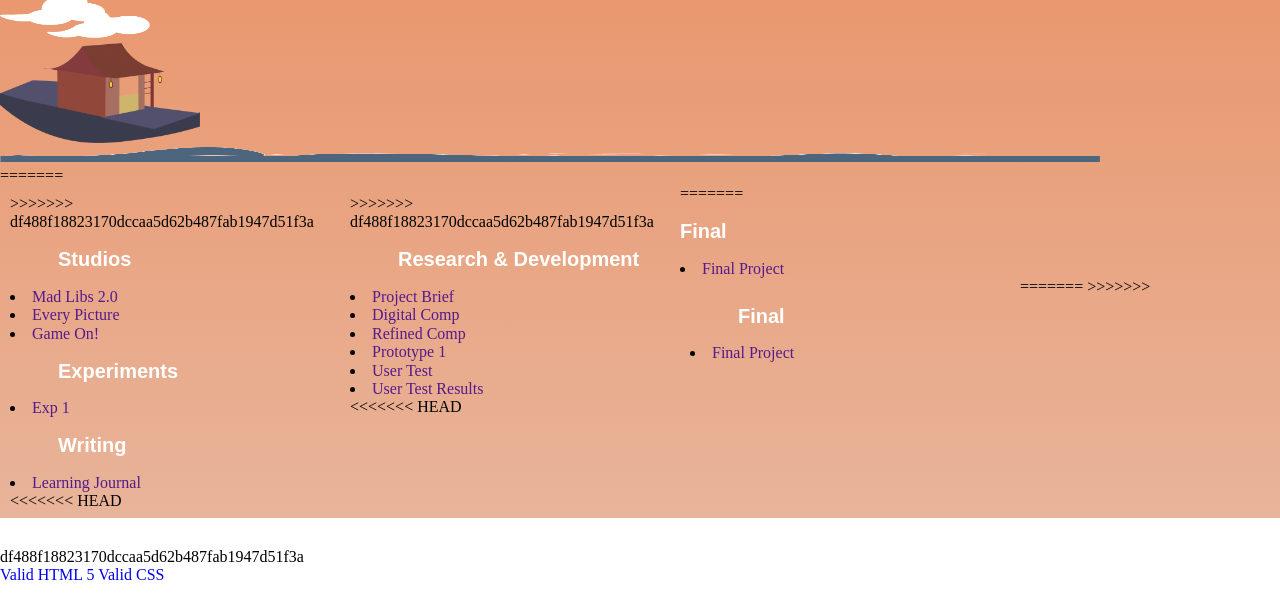
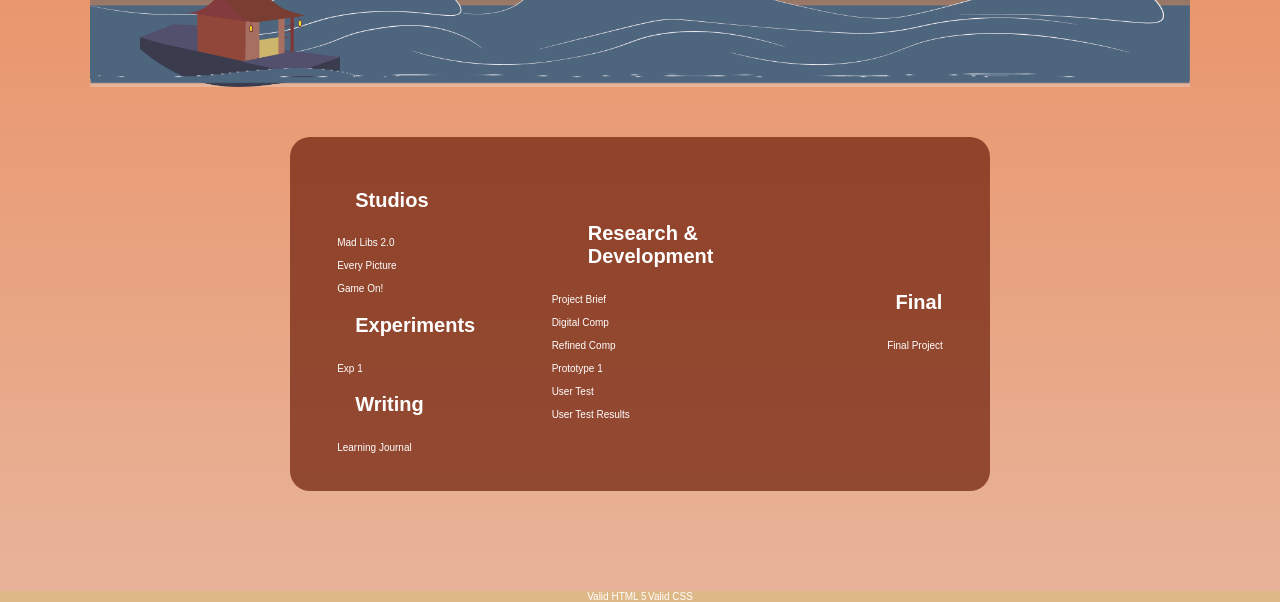
Before and after one commit to phzhou130/.github.io, a plain HTML site: page des157a/index.html in a window 1280 px wide. Shown: the part 282-884 px from the top of the page. Drawn offline with nearby package versions, Linux system fonts and the light colour scheme; a web font is replaced by a local one.

Commit message:
personalportal

```diff
--- a/des157a/index.html
+++ b/des157a/index.html
@@ -4,14 +4,12 @@
 <head>
     <link href="https://cdnjs.cloudflare.com/ajax/libs/normalize/8.0.1/normalize.min.css" rel="stylesheet">
     <link rel="preconnect" href="https://fonts.googleapis.com">
-<<<<<<< HEAD
     <link rel="preconnect" href="https://fonts.gstatic.com" crossorigin>
     <link href="https://fonts.googleapis.com/css2?family=Gemunu+Libre:wght@200;300&display=swap" rel="stylesheet">
 
 
 
-=======
->>>>>>> df488f18823170dccaa5d62b487fab1947d51f3a
+
     <link href="styles.css" rel="stylesheet">
 </head>
 
@@ -19,7 +17,6 @@
     <header>
         <h1>Penghua Zhou</h1>
         <h2>DES 157A - Interactive Media II - Fall 2021</h2>
-<<<<<<< HEAD
         <div class="banner">
 
             <div class="sea">
@@ -44,13 +41,6 @@
 
     <main>
             <section>
-=======
-        <div id="banner"></div>
-    </header>
-    <main>
-        <div class="row">
-            <div class="column">
->>>>>>> df488f18823170dccaa5d62b487fab1947d51f3a
                 <h2>Studios</h2>
                 <li><a href="">Mad Libs 2.0</a></li>
                 <li><a href=""> Every Picture </a></li>
@@ -59,15 +49,8 @@
                 <li><a href=""> Exp 1 </a></li>
                 <h2>Writing</h2>
                 <li><a href=""> Learning Journal </a></li>
-<<<<<<< HEAD
             </section>
-
             <section>
-=======
-            </div>
-
-            <div class="column">
->>>>>>> df488f18823170dccaa5d62b487fab1947d51f3a
                 <h2>Research & Development</h2>
                 <li><a href="">Project Brief</a></li>
                 <li><a href="">Digital Comp</a></li>
@@ -75,7 +58,6 @@
                 <li><a href="">Prototype 1</a></li>
                 <li><a href="">User Test</a></li>
                 <li><a href="">User Test Results</a></li>
-<<<<<<< HEAD
             </section>
 
             <section>
@@ -83,15 +65,7 @@
                 <li><a href=""> Final Project</a></li>
             </section>
 
-=======
-            </div>
 
-            <div class="column">
-                <h2>Final</h2>
-                <li><a href=""> Final Project</a></li>
-            </div>
-        </div>
->>>>>>> df488f18823170dccaa5d62b487fab1947d51f3a
     </main>
     <footer>
         <a href="https://validator.w3.org/check?uri=https://yourusername.github.io/des157">Valid HTML 5</a>
--- a/des157a/styles.css
+++ b/des157a/styles.css
@@ -1,4 +1,4 @@
-<<<<<<< HEAD
+
 html {
     /* background: rgb(234, 137, 88); */
     background: linear-gradient(180deg, rgba(234, 137, 88, 1) 0%, rgba(232, 180, 154, 1) 100%, rgba(0, 212, 255, 1) 100%);
@@ -19,17 +19,10 @@ h2 {
     font-size: 20px;
     font-family: 'Gemunu Libre', sans-serif;
     margin-left: 15%;
-
-=======
-h2 {
-    display: flex;
->>>>>>> df488f18823170dccaa5d62b487fab1947d51f3a
 }
 
-li {
+li{
     list-style-type: none;
-<<<<<<< HEAD
-    margin: auto;
 }
 
 a {
@@ -168,38 +161,3 @@ footer{
         transform: translateY(-4px);
     }
 }
-=======
-}
-
-a {
-    text-decoration: none;
-}
-
-body {
-    /* background: rgb(234, 137, 88); */
-    background: linear-gradient(180deg, rgba(234, 137, 88, 1) 0%, rgba(232, 180, 154, 1) 100%, rgba(0, 212, 255, 1) 100%);
-    background-repeat: no-repeat;
-    background-size: 100% 100%;
-    height: 100vh;
-    display: flex;
-    flex-direction: column;
-}
-
-.column {
-    float: left;
-    width: 25%;
-    padding: 10px;
-    height: 250px;
-}
-
-.row:after {
-    content: "";
-    display: flex;
-}
-
-
-/*--footer{}--*/
-
-
-/*--#banner {}*--/
->>>>>>> df488f18823170dccaa5d62b487fab1947d51f3a
```
